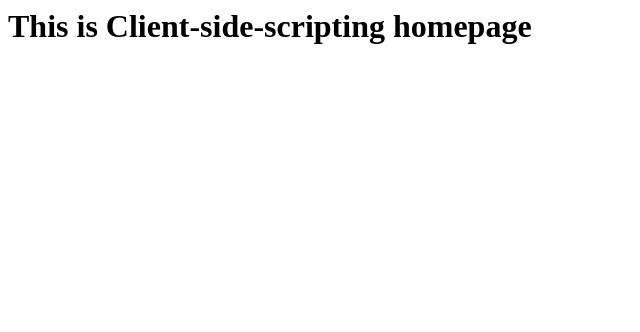
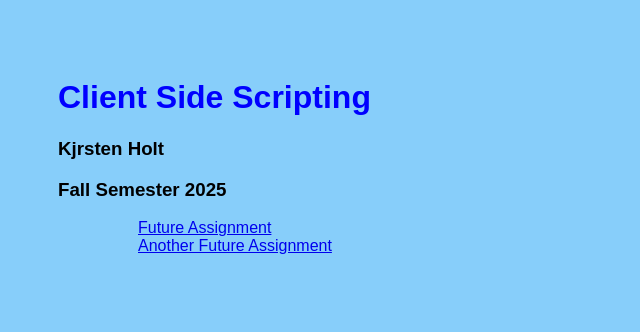
Before and after one commit to Erin-O/client_side_scripting, a plain HTML site: page index.html in a window 1280 px wide. Shown: the whole page, without its empty margins (0-640 px from the left). Drawn offline with Linux system fonts and the light colour scheme.

Commit message:
Update index.html

```diff
--- a/index.html
+++ b/index.html
@@ -1 +1,40 @@
-<h1>This is Client-side-scripting homepage</h1>
+<!doctype html>
+<html lang="en">
+    <head>
+        <meta charset="utf-8">
+        <meta name="viewport" content="width=device-width, initial-scale=1">
+        <title>HTML and CSS Authoring 2</title>
+        <!-- You may want to add other icon formats and sizes, but have this at the least:
+        <link rel="shortcut icon" href="favicon.ico">
+        <link rel="stylesheet" href="your.css"> -->
+        <style>
+        body {
+            background-color: lightskyblue;
+            font-family: Arial, sans-serif;
+            padding: 50px;
+        }
+        h1 {
+            color: blue;
+        }
+        </style>
+    </head>
+
+  <body>
+    <main>
+      <h1>Client Side Scripting</h1>
+      <h3>Kjrsten Holt</h3>
+      <h3>Fall Semester 2025</h3>
+
+      <ul>
+        <ol><a href="#">Future Assignment</a></ol>
+        <ol><a href="#">Another Future Assignment</a></ol>
+      </ul>
+    </main>
+    <!-- <script src="your.js"></script> -->
+    <noscript>
+      <!-- Optional, place it wherever it makes sense -->
+      JavaScript is not enabled.
+    </noscript>
+
+</body>
+</html>
```
